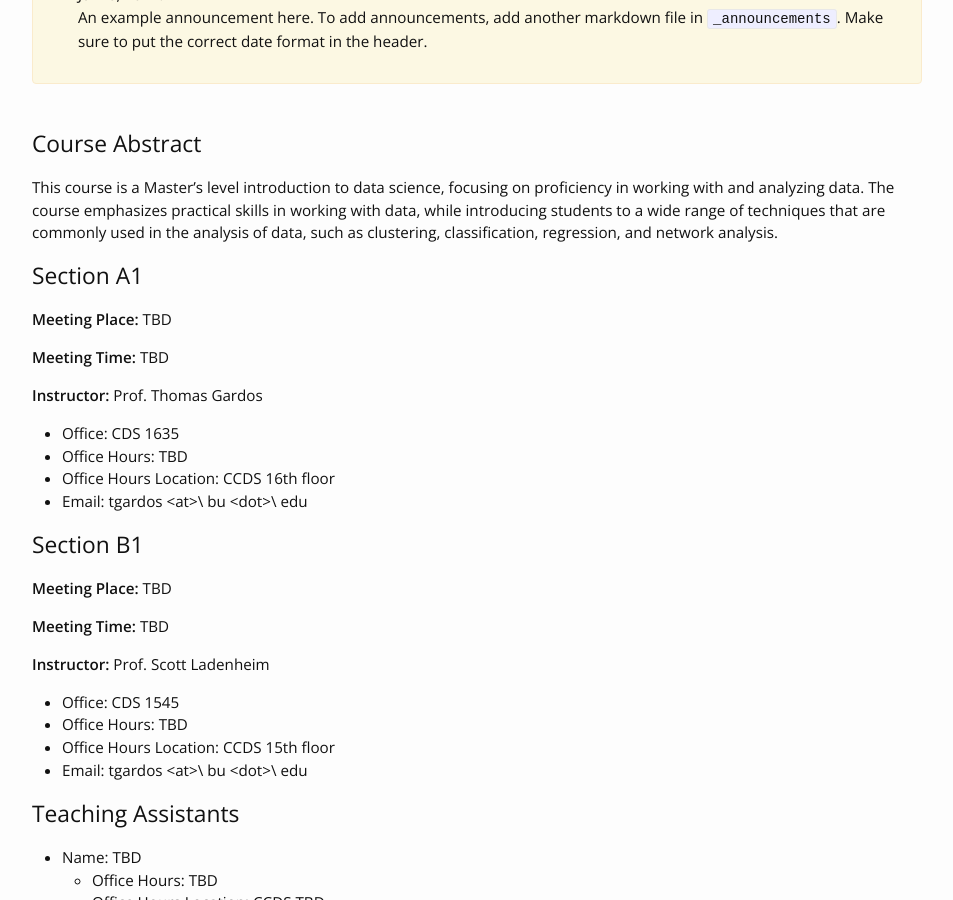
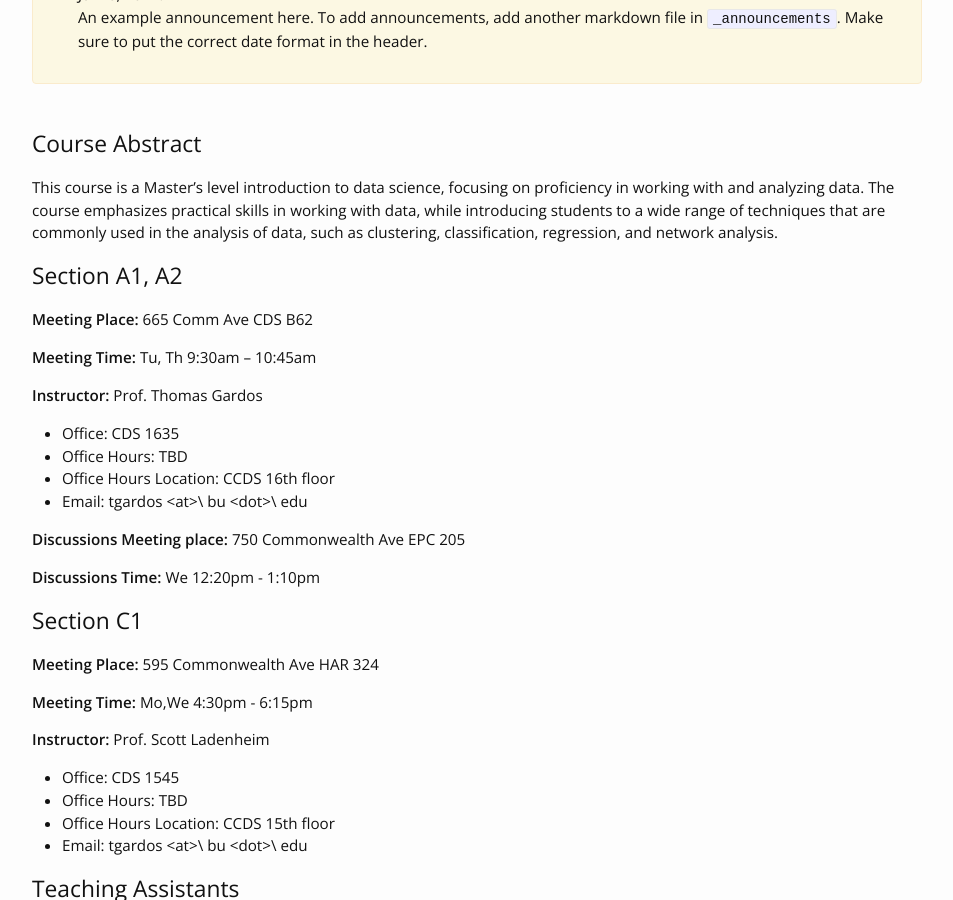
Before and after one commit to tools4ds/fa2024, a Jekyll site: the page built from index.md, in a window 1280 px wide and 900 px high, scrolled down 318 px. Shown: the whole window, without its empty margins (163-1116 px from the left). Built offline with Jekyll 4.4.1, drawn with Linux system fonts in a browser that asks for light colours; nearby versions of some CDN libraries; our own code applies the rules of GitHub Pages for plain Markdown files.

Commit message:
updated section name, class loc and time

```diff
--- a/index.md
+++ b/index.md
@@ -2,10 +2,10 @@
 layout: home
 ---
 
-## Section A1
-**Meeting Place:** TBD
+## Section A1, A2
+**Meeting Place:** 665 Comm Ave CDS B62
 
-**Meeting Time:** TBD
+**Meeting Time:** Tu, Th 9:30am -- 10:45am
 
 **Instructor:** Prof. Thomas Gardos
 * Office: CDS 1635
@@ -13,10 +13,14 @@ layout: home
 * Office Hours Location: CCDS 16th floor
 * Email: tgardos \<at>\ bu \<dot>\ edu
 
-## Section B1
-**Meeting Place:** TBD
+**Discussions Meeting place:** 750 Commonwealth Ave EPC 205
 
-**Meeting Time:** TBD
+**Discussions Time:** We 12:20pm - 1:10pm
+
+## Section C1
+**Meeting Place:** 595 Commonwealth Ave HAR 324
+
+**Meeting Time:** Mo,We 4:30pm - 6:15pm
 
 **Instructor:** Prof. Scott Ladenheim
 * Office: CDS 1545
```
